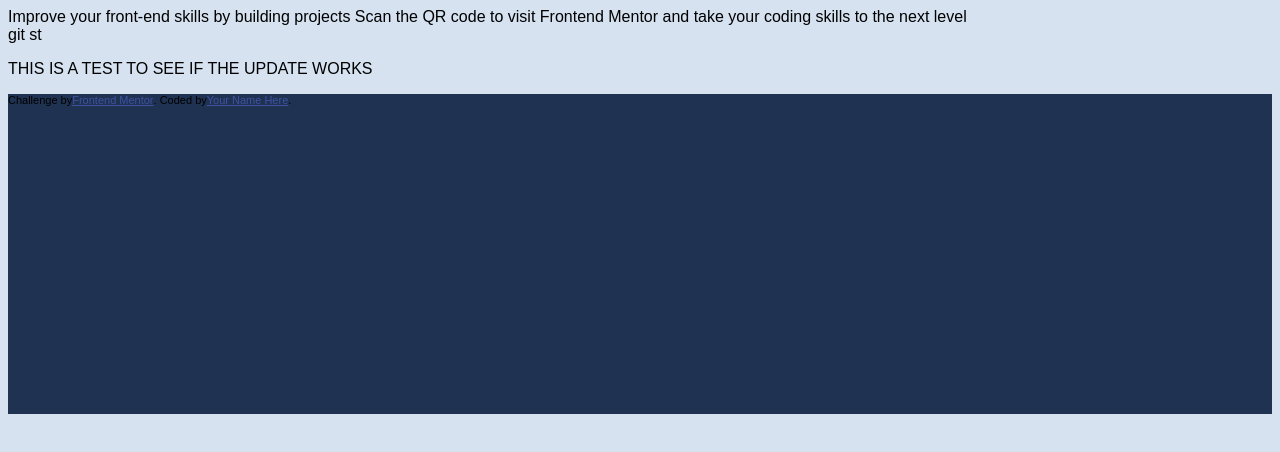
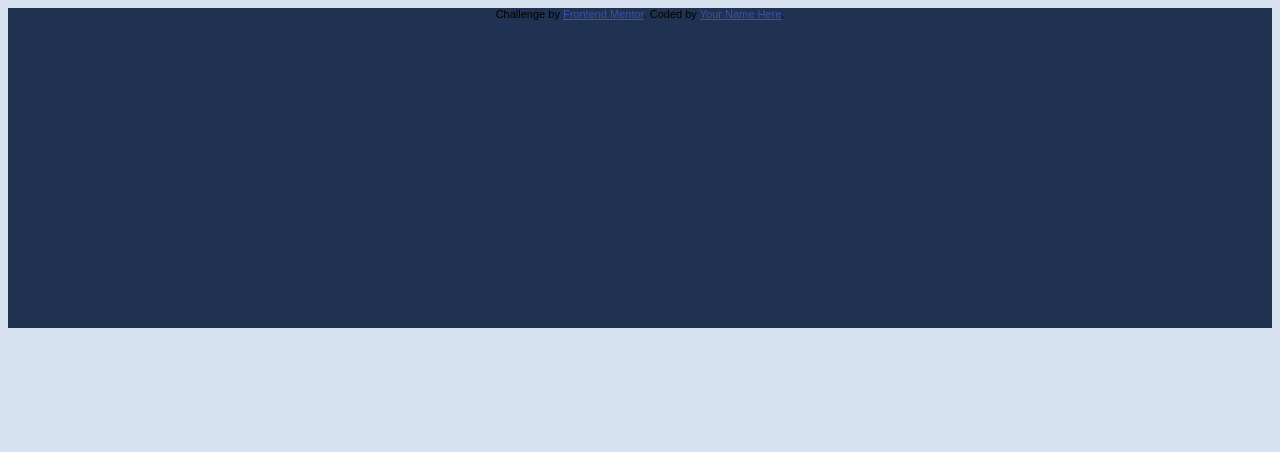
Before and after one commit to yabboe/first_html, a plain HTML site: page index.html in a window 1280 px wide. Drawn offline with Linux system fonts and the light colour scheme.

Commit message:
media and bx non flex

```diff
--- a/index.html
+++ b/index.html
@@ -25,12 +25,8 @@
       }
     </style>
   </head>
+
   <body>
-    Improve your front-end skills by building projects Scan the QR code to visit
-    Frontend Mentor and take your coding skills to the next level
-    <br />git st
-    <p>THIS IS A TEST TO SEE IF THE UPDATE WORKS</p>
-
     <div class="attribution">
       Challenge by
       <a href="https://www.frontendmentor.io?ref=challenge" target="_blank"
--- a/styles.css
+++ b/styles.css
@@ -10,13 +10,22 @@
   font-weight: 400, 700;
 }
 
+@media (min-width: 998px) {
+  .container {
+    max-width: 1400px;
+  }
+  body {
+    background-color: var(--slate_900);
+  }
+}
+
 body {
   background-color: var(--slate_300);
 }
 
 .attribution {
   background-color: var(--slate_900);
-  display: flex;
+
   height: 499px;
   height: 320px;
 }
```
